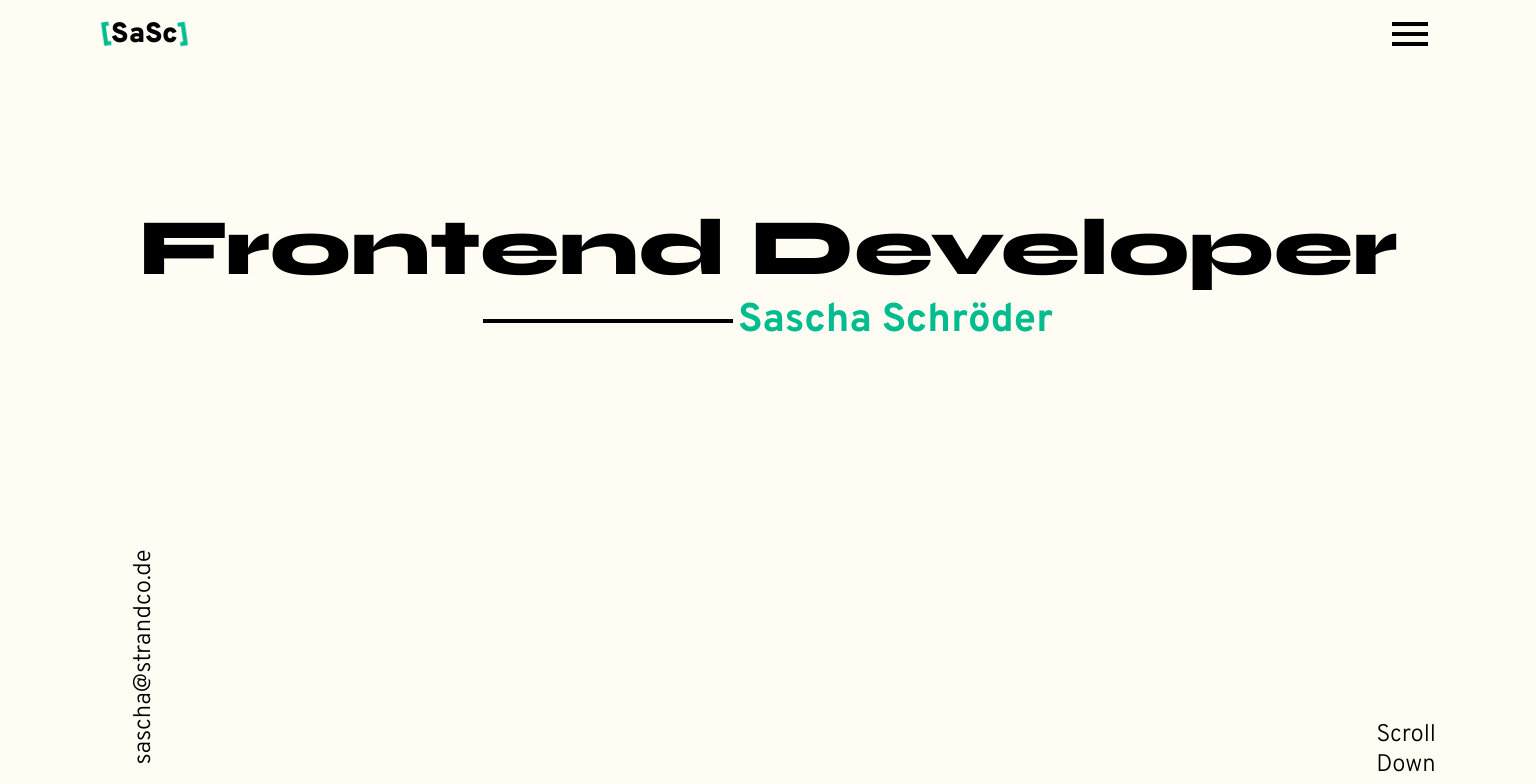
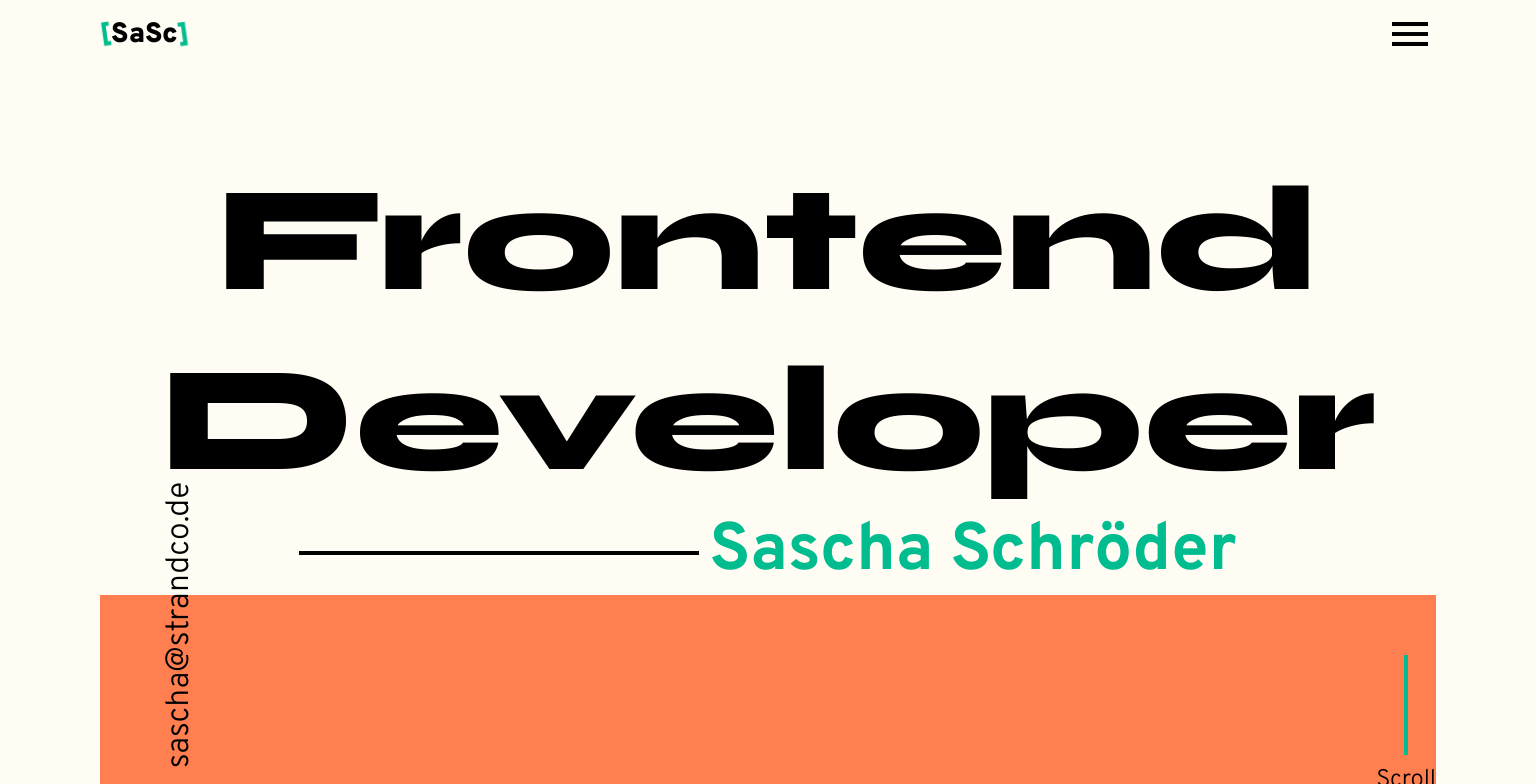
Before and after one commit to strandcode/portfolio, an Angular app: page / in a window 1536 px wide. Shown: the top 784 px of the page. Built offline with nearby package versions, Linux system fonts and the light colour scheme.

Commit message:
Add more styling to pitch

```diff
--- a/src/app/pitch/pitch.component.html
+++ b/src/app/pitch/pitch.component.html
@@ -1,5 +1,4 @@
 <section class="pitch">
-
   <div class="phraseProfession">
     <h1>Frontend Developer</h1>
     <div class="phraseWrapper">
@@ -21,9 +20,11 @@
         sascha@strandco.de
       </a>
     </div>
-
-    <a href="#aboutMe" class="scroll-down">
-      Scroll<br>Down
-    </a>
+    <div class="scroll-down">
+      <div class="scroll-line"></div>
+      <a href="#aboutMe" class="scroll-text">
+        Scroll<br>Down
+      </a>
+    </div>
   </div>
 </section>
--- a/src/app/pitch/pitch.component.scss
+++ b/src/app/pitch/pitch.component.scss
@@ -23,7 +23,7 @@ section.pitch {
       display: flex;
       align-items: center;
       justify-content: center;
-      gap: 5px;
+      gap: 10px;
     }
 
     .black-line {
@@ -67,6 +67,7 @@ section.pitch {
   }
 
   .pitch-footer-wrapper {
+    background-color: coral;
     position: relative;
     width: 100%;
     height: 250px;
@@ -105,6 +106,39 @@ section.pitch {
     }
 
     .scroll-down {
+      position: relative;
+      display: flex;
+      flex-direction: column;
+      justify-content: center;
+      align-items: center;
+      gap: 10px;
+
+
+      .scroll-line {
+        height: 100px;
+        width: 4px;
+        background-color: var(--fc-second);
+        animation: animateScrollLine 1500ms ease-in-out 125ms 1 normal both;
+        transform-origin: bottom;
+
+        @keyframes animateScrollLine {
+          from {
+            transform: scaleY(6) translateY(-1500px);
+          }
+
+          80% {
+            transform: scaleY(0.3) translateY(10px);
+          }
+
+          to {
+            transform: scaleY(1) translateY(0);
+          }
+        }
+      }
+
+
+
+      .scroll-text {
         cursor: pointer;
         text-decoration: none;
         color: black;
@@ -115,6 +149,7 @@ section.pitch {
           transform: scale(1.02);
           font-weight: 400;
           transition: all 125ms ease-in-out;
+        }
       }
     }
 
@@ -155,3 +190,68 @@ section.pitch {
     }
   }
 }
+
+@media screen and (min-width: 1024px) {
+  section.pitch {
+    .phraseProfession {
+      padding-top: 150px;
+
+      h1 {
+        font-size: 100px;
+      }
+
+      .phraseName {
+        font-size: 45px;
+      }
+    }
+  }
+}
+
+@media screen and (min-width: 1440px) {
+  section.pitch {
+    .phraseProfession {
+
+      h1 {
+        font-size: 150px;
+      }
+
+      .black-line {
+        width: 400px;
+      }
+
+      .phraseName {
+        font-size: 67px;
+      }
+    }
+
+    .pitch-footer-wrapper {
+      padding: 20px 0;
+
+      .email {
+        position: absolute;
+        top: 10px;
+        left: -63px;
+        display: flex;
+        justify-content: flex-start;
+
+        transform: rotate(-90deg);
+
+        a {
+          text-decoration: none;
+          font-family: var(--ff-overpass);
+          font-weight: 300;
+          font-size: 2.0rem;
+          color: black;
+          transition: all 125ms ease-in-out;
+
+          &:hover {
+            color: var(--fc-second);
+            transform: scale(1.02);
+            font-weight: 400;
+            transition: all 125ms ease-in-out;
+          }
+        }
+      }
+    }
+  }
+}
--- a/src/app/pitch/pitch.component.ts
+++ b/src/app/pitch/pitch.component.ts
@@ -1,4 +1,5 @@
 import { Component } from '@angular/core';
+
 
 @Component({
   selector: 'app-pitch',
```
Lines whose indentation alone changed are shown as unchanged.
